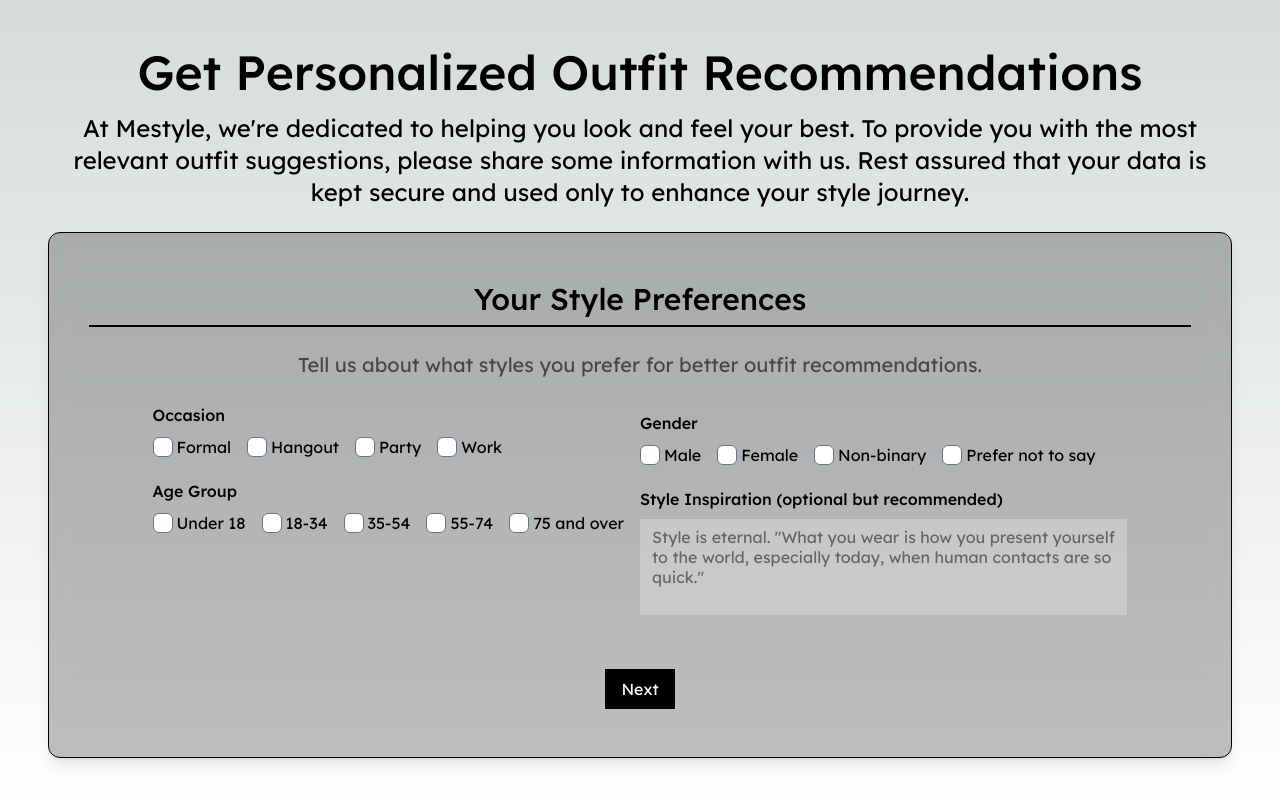
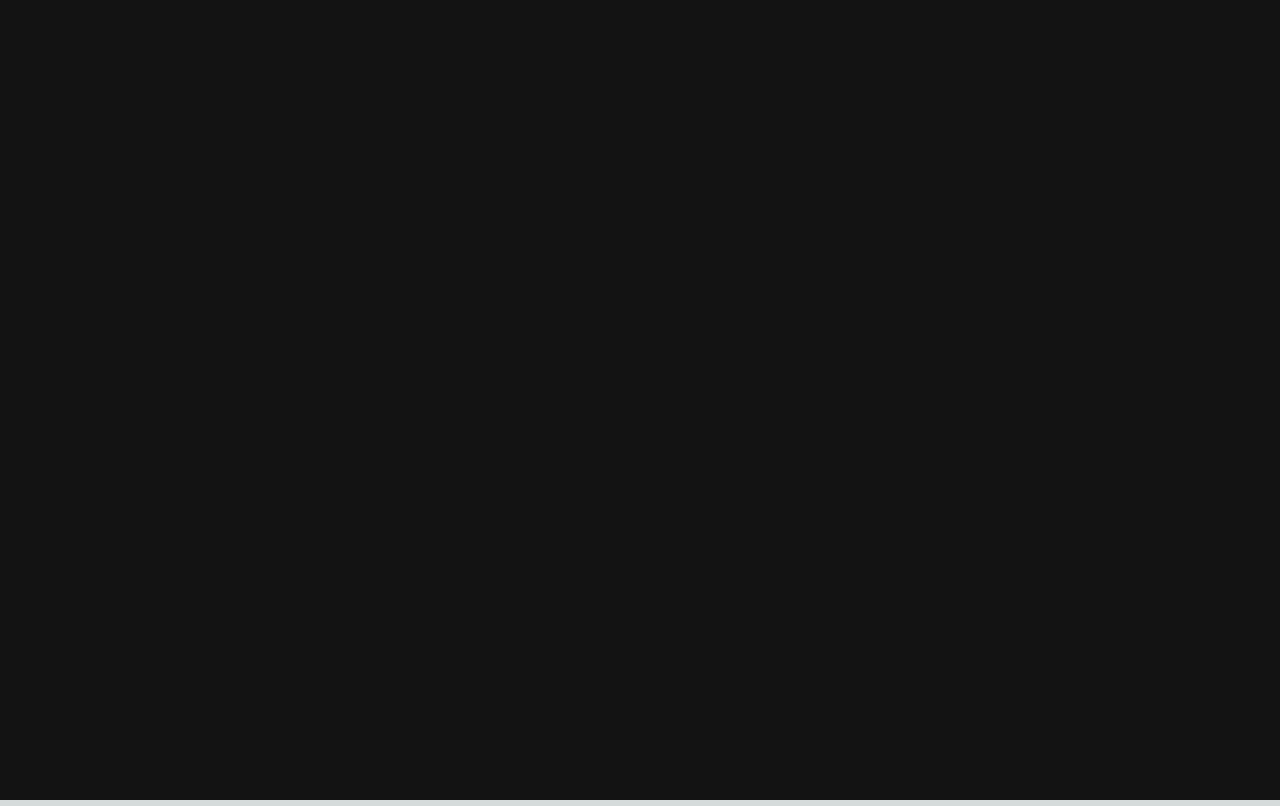
Before and after one commit to Remi-dee/Mestyle, a Next.js app: page / in a window 1280 px wide. Built offline with nearby package versions, Linux system fonts and the light colour scheme.

Commit message:
Friday, December 1, 2023 at 2:09 PM West Africa Standard Time

```diff
--- /dev/null
+++ b/app/components/landingPage/navbar.js
@@ -0,0 +1,14 @@
+"use client";
+
+
+function Navbar() {
+
+    return (
+    <div>
+
+
+    </div>
+  );
+}
+
+export default Navbar;
--- a/app/layout.js
+++ b/app/layout.js
@@ -12,7 +12,7 @@ export const metadata = {
 export default function RootLayout({ children }) {
   return (
     <html lang="en">
-      <body className={`${lexend.variable}`}>{children}</body>
+      <body className={`${lexend.variable} `}>{children}</body>
     </html>
   )
 }
--- a/app/page.js
+++ b/app/page.js
@@ -1,18 +1,21 @@
 import { FormProvider } from "../context/form/userProfile/FormContext";
 import Form from "./components/form/userProfile/template";
+import Navbar from "./components/landingPage/navbar";
 import PersonaliseScreen from "./components/ui/personaliseScreen/template";
 
 export default function Home() {
   return (
-    <main className="flex min-h-screen items-center  justify-center">
-      <PersonaliseScreen
+    <main className="flex min-h-screen items-center bg-grayDark justify-center">
+     <Navbar/>
+
+      {/* <PersonaliseScreen
         title="Get Personalized Outfit Recommendations"
         description={`At Mestyle, we're dedicated to helping you look and feel your best. To provide you with the most relevant outfit suggestions, please share some information with us. Rest assured that your data is kept secure and used only to enhance your style journey.`}
       >
         <FormProvider>
           <Form />
         </FormProvider>
-      </PersonaliseScreen>
+      </PersonaliseScreen> */}
     </main>
   );
 }
```
Also changed, not shown: app/components/landingpage/template.js (deleted).
